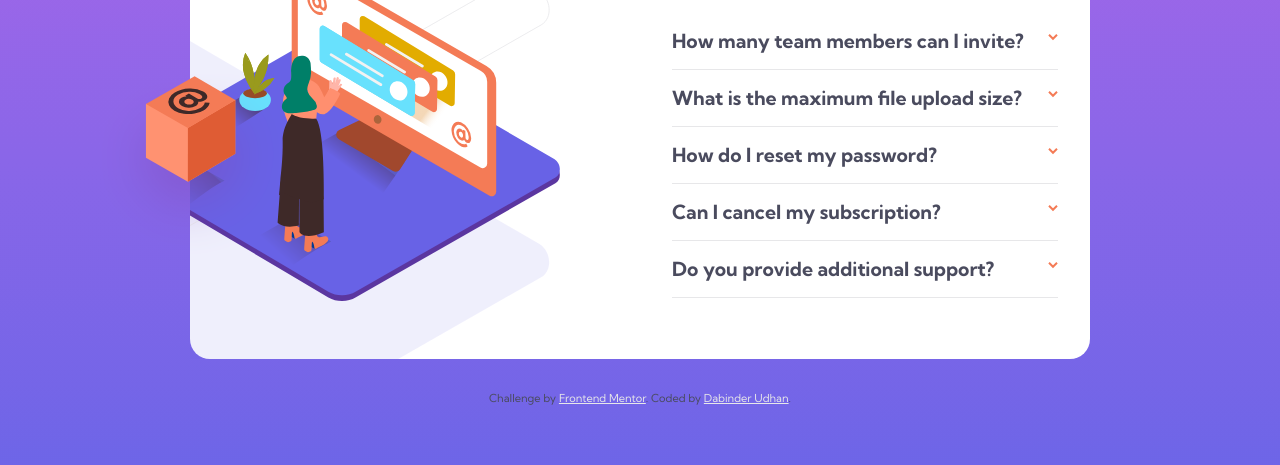
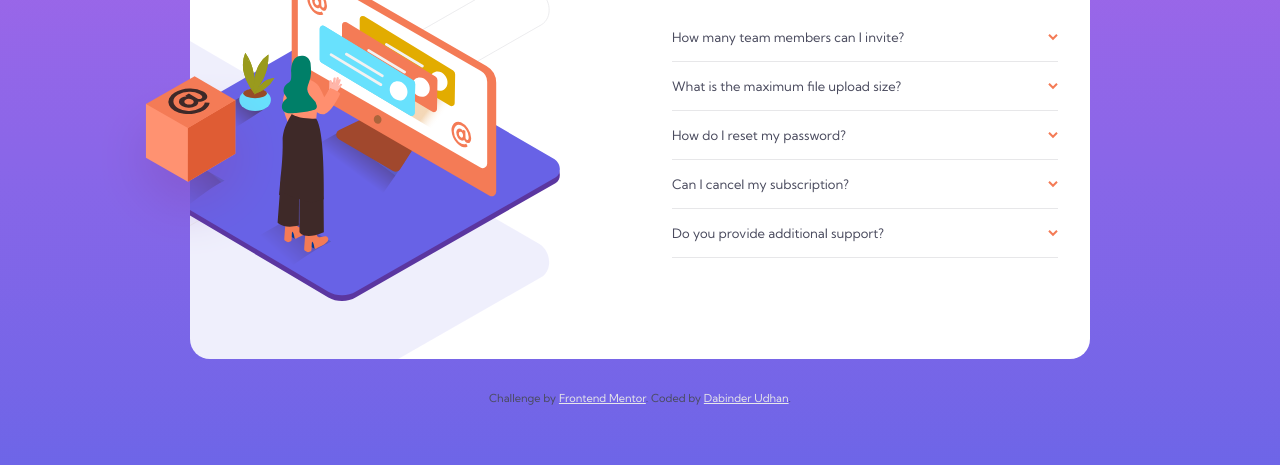
Before and after one commit to dabinderudhan/FAQ-accordion-card, a website: page index.html in a window 1280 px wide. Shown: the part 243-708 px from the top of the page. Drawn offline with Linux system fonts and the light colour scheme.

Commit message:
css changed

```diff
--- a/css/main.css
+++ b/css/main.css
@@ -135,7 +135,7 @@ body {
   .question-title {
     justify-content: space-between;
     cursor: pointer; }
-    .question-title h3 {
+    .question-title h2 {
       font-size: 0.8125rem;
       font-weight: 400; }
   .question-text {
```
